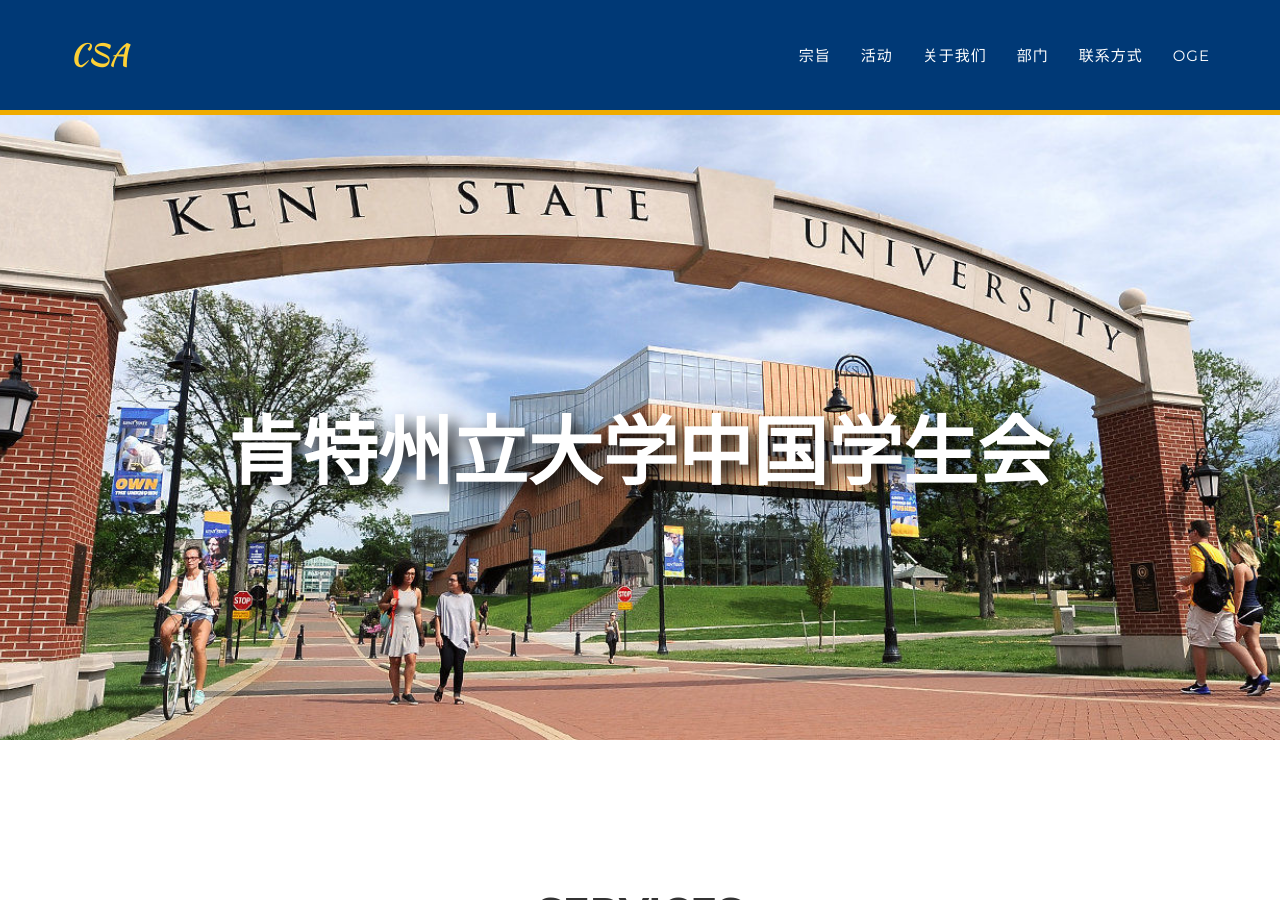
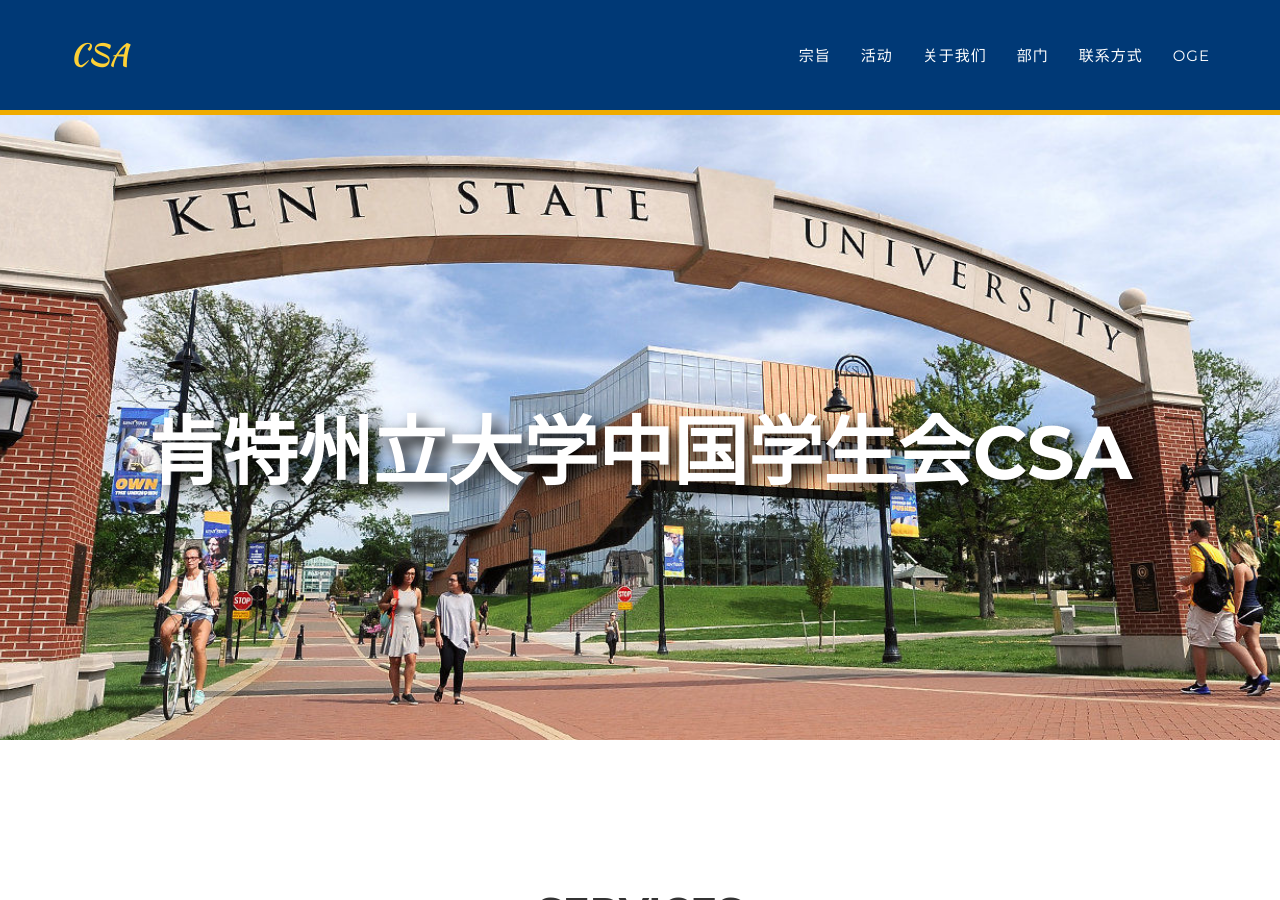
Before and after one commit to csakent/csakent.github.io, a Jekyll site: the page built from index.html, in a window 1280 px wide and 900 px high. Built offline with Jekyll 4.4.1, drawn with Linux system fonts in a browser that asks for light colours; some web fonts are replaced.

Commit message:
test suyang

```diff
--- a/_includes/header.html
+++ b/_includes/header.html
@@ -47,7 +47,7 @@
     <header style="margin-top:115px">
         <div class="container">
             <div class="intro-text">
-                <div class="intro-heading" style="text-shadow: black 0.1em 0.1em 0.2em">肯特州立大学中国学生会</div>
+                <div class="intro-heading" style="text-shadow: black 0.1em 0.1em 0.2em">肯特州立大学中国学生会CSA</div>
                 <!-- <div class="intro-lead-in">受中国驻美国大使馆承认、资助与支持</div> -->
                 <!-- <a href="#services" class="page-scroll btn btn-xl">Tell Me More</a> -->
             </div>
```
